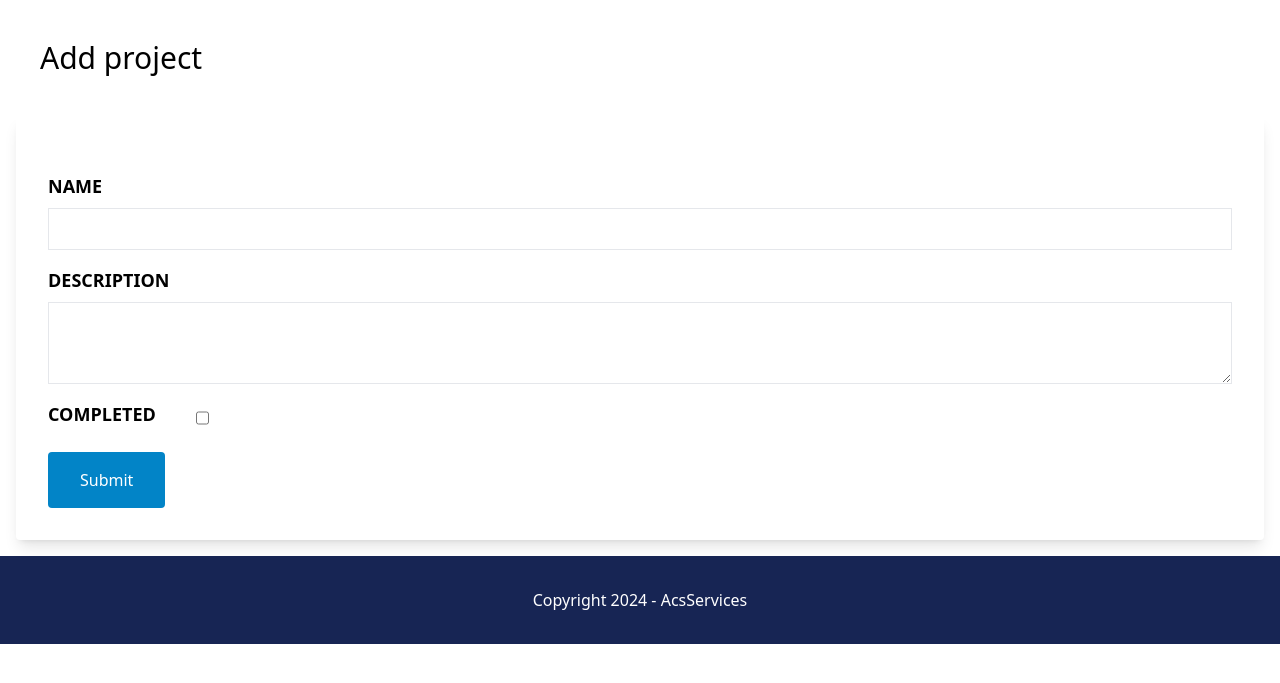
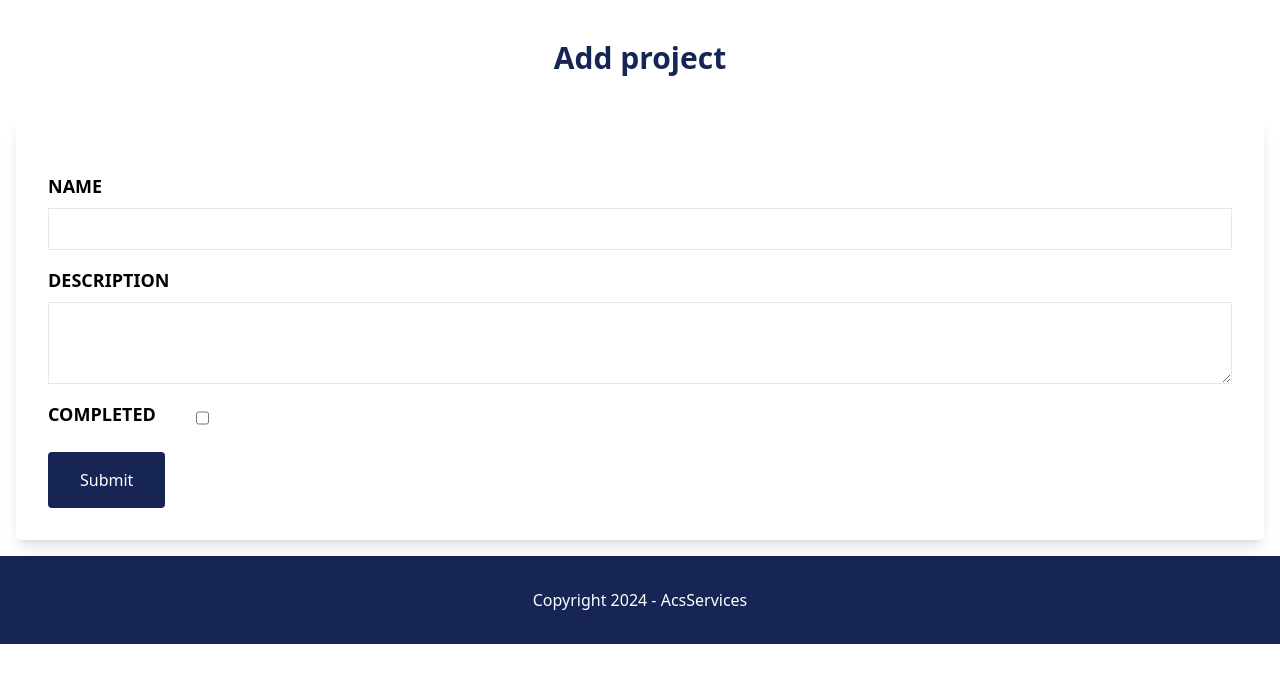
Before and after one commit to kostisvit/Acs-Projects, a Django app: page /add/ in a window 1280 px wide. Shown: the part 88-771 px from the top of the page. Run offline with Django 4.2, Linux system fonts and the light colour scheme; the visitor is signed in with stand-in values (Sample User, id 1); style sheets or scripts are compiled from the project's sources; some libraries are stand-ins or nearby versions.

Commit message:
css changes

```diff
--- a/templates/project/add.html
+++ b/templates/project/add.html
@@ -1,10 +1,10 @@
 {% extends '_base.html' %}
 
 {% block content %}
-    <h1 class="mt-10 ml-10 mb-6 text-3xl">Add project</h1>
+    <h1 class="mt-10 text-center font-bold text-blue-950 mb-6 text-3xl">Add project</h1>
 <div class="flex items-center  w-full bg-teal-lighter">
   <div class="w-full bg-white rounded shadow-lg p-8 m-4">
-    <form class="mt-6 space-y-4 " method="post" action=".">
+    <form class="mt-6 space-y-4" method="post" action=".">
       {% csrf_token %}
         <div class="flex flex-col mb-4">
           <label class="mb-2 uppercase font-bold text-lg text-grey-darkest" for="name">Name</label>
@@ -19,7 +19,7 @@
           <input type="checkbox" class="ml-10 " id="is_completed" name="is_completed" />
         </div>
         <div>
-          <button class="py-4 px-8 bg-sky-600 text-white rounded">Submit</button>
+          <button class="py-4 px-8 bg-blue-950 text-white rounded">Submit</button>
         </div>
     </form>
   </div>
--- a/templates/project/project.html
+++ b/templates/project/project.html
@@ -1,10 +1,10 @@
 {% extends '_base.html' %}
 
 {% block content %}
-    <h1 class="ml-10 mt-10 mb-6 text-3xl">{{ project.name }}</h1>
+    <h1 class="ml-10 mt-10 mb-6 text-3xl font-bold text-center text-blue-950">{{ project.name }}</h1>
 
     {% if project.description %}
-        <p class="ml-10 mb-6">{{ project.description }}</p>
+        <p class="ml-10 mb-6 font-bold text-lg text-center text-blue-950">{{ project.description }}</p>
     {% endif %}
 
     <a href="{% url 'todolist:add' project.id %}" class="ml-10 py-4 px-8 bg-blue-950 text-white font-bold inline-block rounded">Add todolist</a>
--- a/templates/project/projects.html
+++ b/templates/project/projects.html
@@ -1,6 +1,6 @@
 {% extends '_base.html' %}
 {% block content %}
-    <h1 class="ml-10 mb-6 mt-10 text-3xl">Projects</h1>
+    <h1 class="ml-10 mb-6 mt-10 text-3xl text-center text-blue-950 font-bold">Projects</h1>
 
     <a href="{% url 'project:add' %}" class="ml-10 py-4 px-8 bg-blue-950 text-white font-bold inline-block rounded">Add project</a>
 
```
